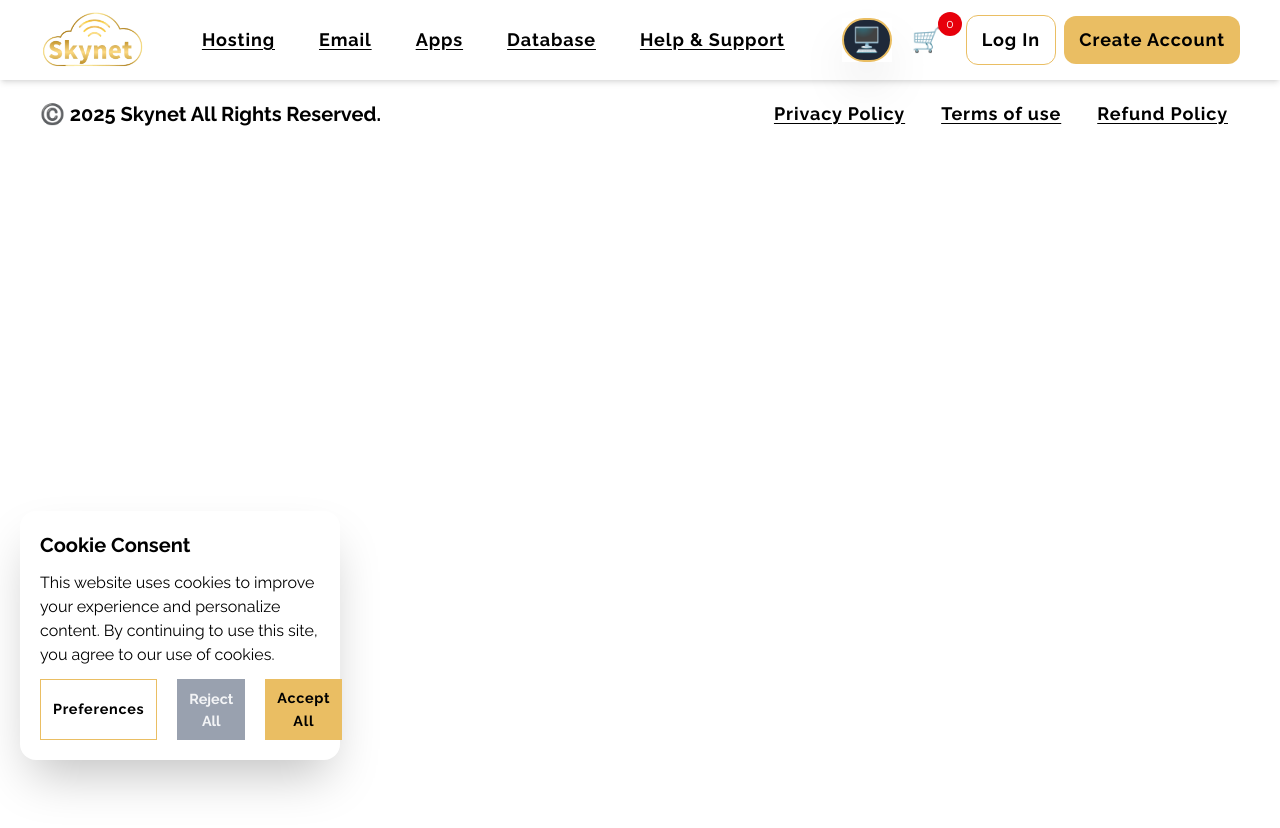
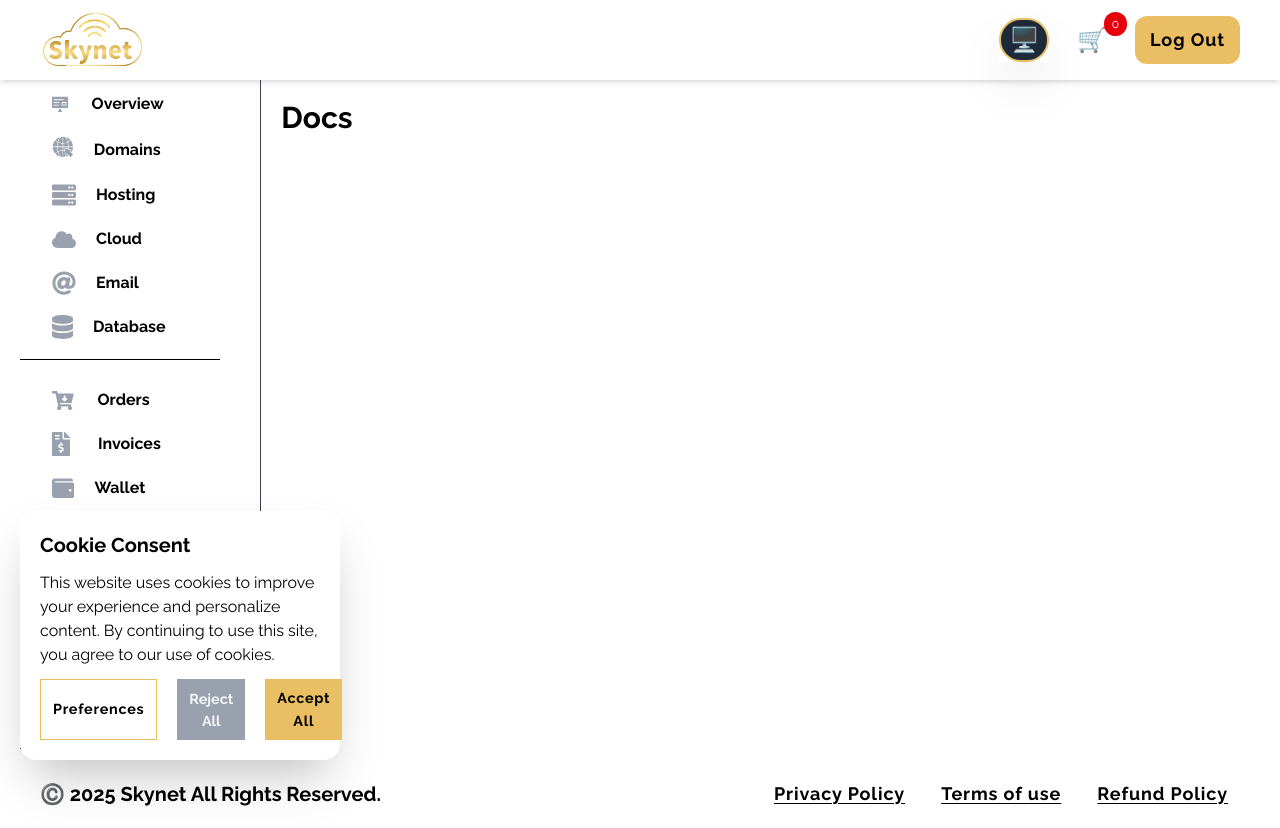
Before and after one commit to sapwavino/skynet_redesign_fe, a Vue app: page /dashboard/docs in a window 1280 px wide. Before the commit the page ends 800 px from the top, so only its background shows below. Built offline with nearby package versions, Linux system fonts and the light colour scheme; sample sign-in values are in the browser's storage; grey boxes are pictures that could not be loaded; what vue3-marquee would draw is missing.

Commit message:
ADDED DASHBOARD DOCS

```diff
--- /dev/null
+++ b/src/components/DashboardDocs.vue
@@ -0,0 +1,11 @@
+<script setup>
+
+</script>
+
+<template>
+<h1 class="header">Docs</h1>
+</template>
+
+<style scoped>
+
+</style>
--- a/src/router/index.js
+++ b/src/router/index.js
@@ -116,6 +116,14 @@ const router = createRouter({
                         title: "Profile Settings"
                     },
                 },
+                {
+                    path: 'docs',
+                    component: () => import('../components/DashboardDocs.vue'),
+                    meta: {
+                        layout: "DashboardLayout",
+                        title: "Documentation"
+                    },
+                },
             ],
         },
         {
```
